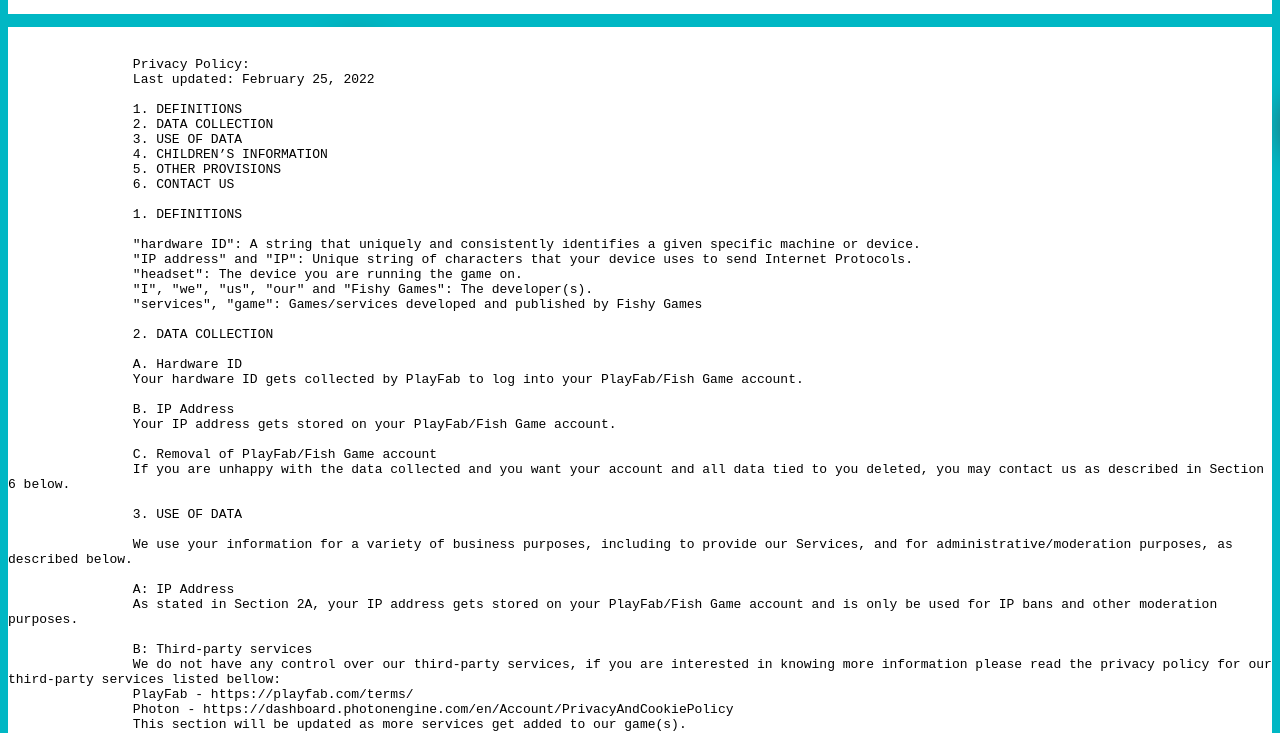
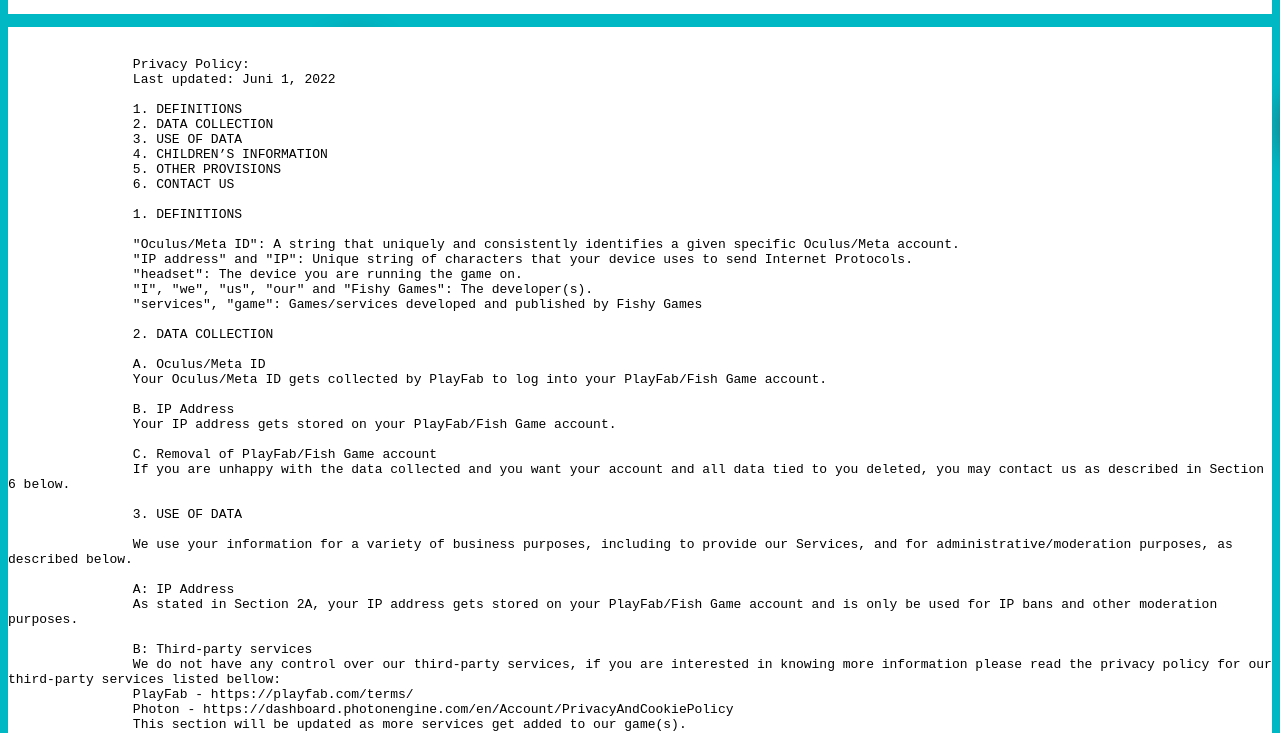
Before and after one commit to fchb1239/fishgamevr.github.io, a plain HTML site: page privacy-policy.html in a window 1280 px wide. Shown: the part 74-807 px from the top of the page. Drawn offline with Linux system fonts and the light colour scheme.

Commit message:
Update privacy-policy.html

```diff
--- a/privacy-policy.html
+++ b/privacy-policy.html
@@ -49,7 +49,7 @@
 
 
                 Privacy Policy:
-                Last updated: February 25, 2022
+                Last updated: Juni 1, 2022
 
                 1. DEFINITIONS
                 2. DATA COLLECTION
@@ -60,7 +60,7 @@
 
                 1. DEFINITIONS
 
-                "hardware ID": A string that uniquely and consistently identifies a given specific machine or device.
+                "Oculus/Meta ID": A string that uniquely and consistently identifies a given specific Oculus/Meta account.
                 "IP address" and "IP": Unique string of characters that your device uses to send Internet Protocols.
                 "headset": The device you are running the game on.
                 "I", "we", "us", "our" and "Fishy Games": The developer(s).
@@ -68,8 +68,8 @@
 
                 2. DATA COLLECTION
 
-                A. Hardware ID
-                Your hardware ID gets collected by PlayFab to log into your PlayFab/Fish Game account.
+                A. Oculus/Meta ID
+                Your Oculus/Meta ID gets collected by PlayFab to log into your PlayFab/Fish Game account.
 
                 B. IP Address
                 Your IP address gets stored on your PlayFab/Fish Game account.
```
